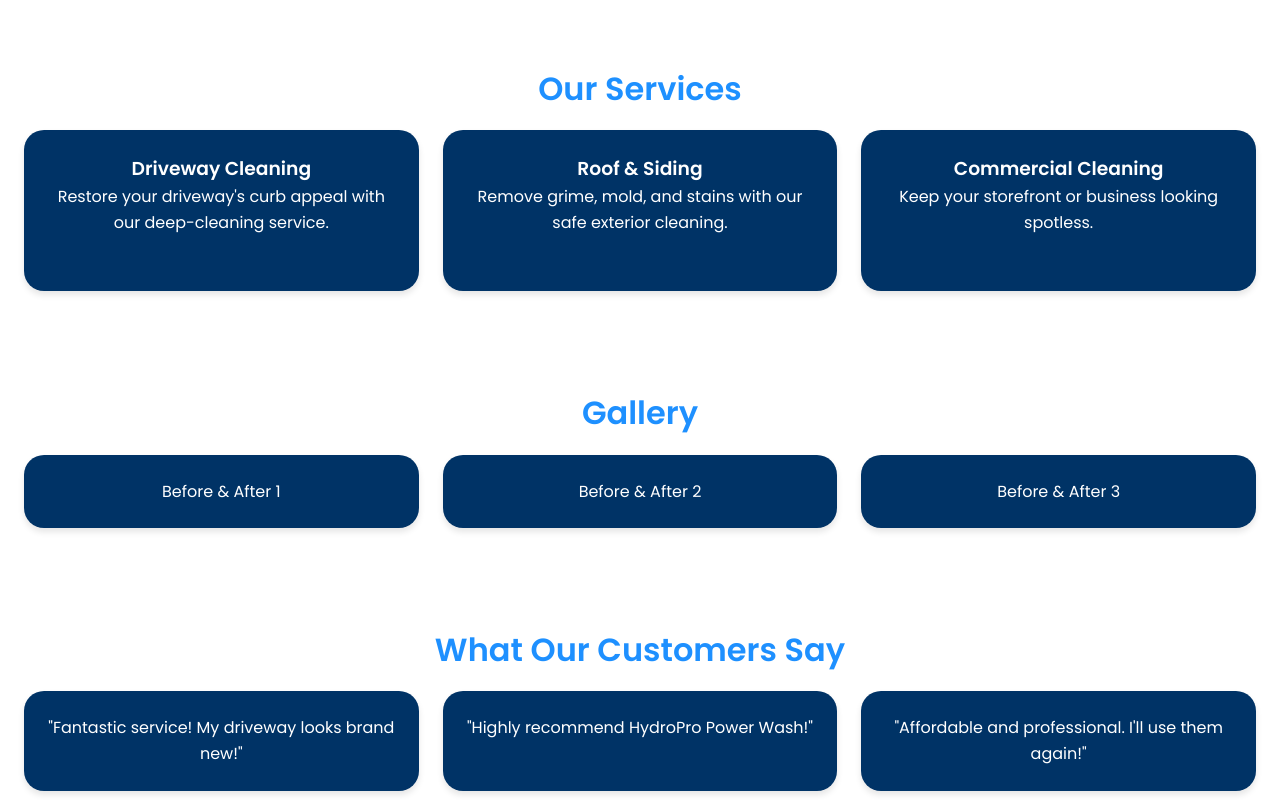
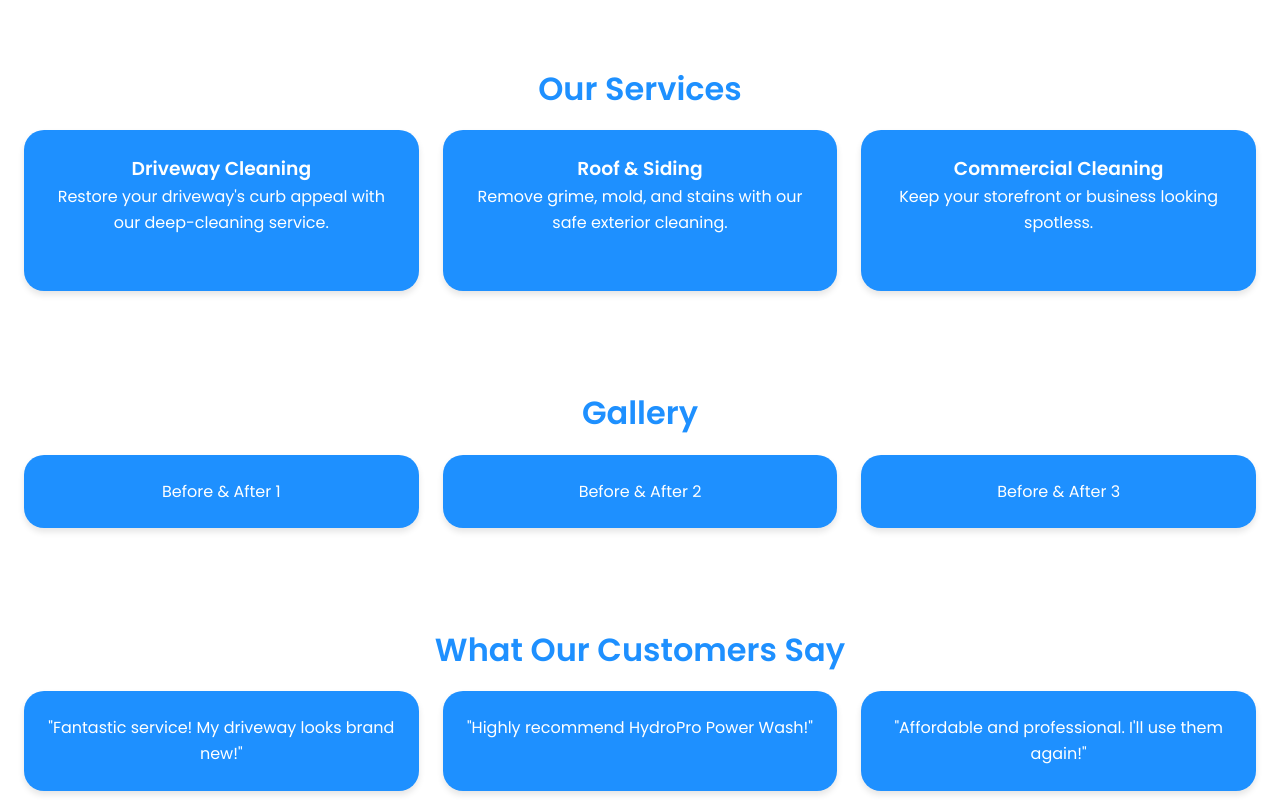
Before and after one commit to Jhindes/PowerWash, a plain HTML site: page index.html in a window 1280 px wide. Shown: the part 1020-1820 px from the top of the page. Drawn offline with Linux system fonts and the light colour scheme.

Commit message:
Update index.html

```diff
--- a/index.html
+++ b/index.html
@@ -113,7 +113,7 @@
             gap: 1.5rem;
         }
         .card {
-            background: #003366; /* Dark Blue Background */
+            background: #1e90ff; /* Dark Blue Background */
             color: white;
             border: none;
             border-radius: 20px;
```
